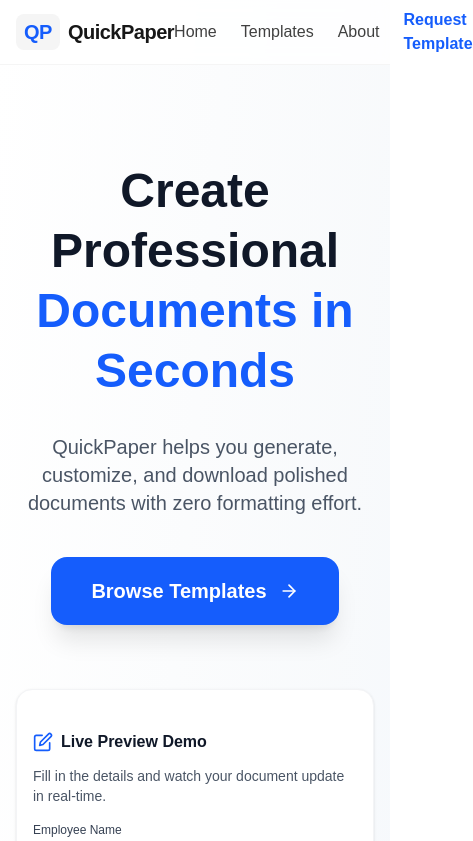
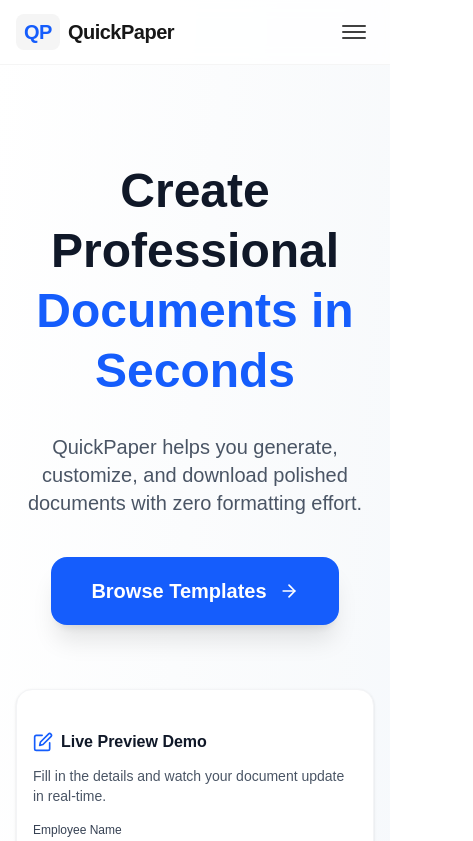
Before and after one commit to aditiappemane/QuickPaper, a Next.js app: page / in a window 390 px wide. Shown: the top 841 px of the page, 473 px wide, since content can reach past the window. Built offline with nearby package versions, Linux system fonts and the light colour scheme.

Commit message:
Updated the header.tsx

```diff
--- a/src/components/Header.tsx
+++ b/src/components/Header.tsx
@@ -1,7 +1,11 @@
+"use client";
 import Link from "next/link";
-import { motion } from "framer-motion";
+import { motion, AnimatePresence } from "framer-motion";
+import { useState } from "react";
 
 export default function Header() {
+  const [open, setOpen] = useState(false);
+
   return (
     <motion.header
       initial={{ y: -24, opacity: 0 }}
@@ -19,7 +23,8 @@ export default function Header() {
           </span>
           QuickPaper
         </Link>
-        <nav className="flex items-center gap-6">
+        {/* Desktop Nav */}
+        <nav className="hidden md:flex items-center gap-6">
           <Link
             href="/"
             className="text-neutral-700 hover:text-blue-600 transition-colors font-medium"
@@ -45,7 +50,69 @@ export default function Header() {
             Request Template
           </Link>
         </nav>
+        {/* Hamburger */}
+        <button
+          className="md:hidden flex flex-col justify-center items-center w-10 h-10 rounded-lg hover:bg-neutral-100 transition"
+          onClick={() => setOpen((v) => !v)}
+          aria-label="Open menu"
+        >
+          <span
+            className={`block w-6 h-0.5 bg-neutral-700 rounded transition-all duration-200 ${
+              open ? "rotate-45 translate-y-1.5" : ""
+            }`}
+          />
+          <span
+            className={`block w-6 h-0.5 bg-neutral-700 rounded my-1 transition-all duration-200 ${
+              open ? "opacity-0" : ""
+            }`}
+          />
+          <span
+            className={`block w-6 h-0.5 bg-neutral-700 rounded transition-all duration-200 ${
+              open ? "-rotate-45 -translate-y-1.5" : ""
+            }`}
+          />
+        </button>
       </div>
+      <AnimatePresence>
+        {open && (
+          <motion.nav
+            initial={{ opacity: 0, y: -24, filter: "blur(10px)" }}
+            animate={{ opacity: 1, y: 0, filter: "blur(0px)" }}
+            exit={{ opacity: 0, y: -24, filter: "blur(10px)" }}
+            transition={{ duration: 0.3, ease: "easeOut" }}
+            className="md:hidden bg-white/95 backdrop-blur border-t border-neutral-100 shadow-lg px-6 py-4 flex flex-col gap-4"
+          >
+            <Link
+              href="/"
+              className="text-neutral-700 hover:text-blue-600 font-medium py-1"
+              onClick={() => setOpen(false)}
+            >
+              Home
+            </Link>
+            <Link
+              href="/templates"
+              className="text-neutral-700 hover:text-blue-600 font-medium py-1"
+              onClick={() => setOpen(false)}
+            >
+              Templates
+            </Link>
+            <Link
+              href="/about"
+              className="text-neutral-700 hover:text-blue-600 font-medium py-1"
+              onClick={() => setOpen(false)}
+            >
+              About
+            </Link>
+            <Link
+              href="/request-template"
+              className="text-blue-600 font-semibold hover:underline py-1"
+              onClick={() => setOpen(false)}
+            >
+              Request Template
+            </Link>
+          </motion.nav>
+        )}
+      </AnimatePresence>
     </motion.header>
   );
 }
```
